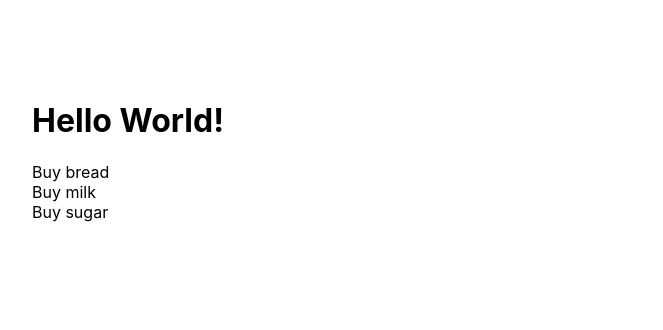
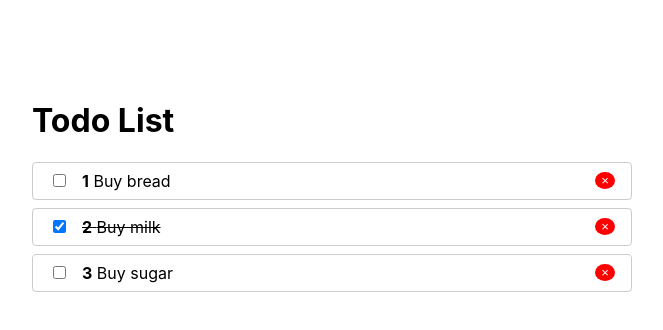
Before and after one commit to keXXpert/reactTodoList, a React (Create React App) app: page / in a window 1280 px wide. Shown: the top 330 px of the page, without its empty margins (308-971 px from the left). Built offline with nearby package versions, Linux system fonts and the light colour scheme.

Commit message:
added app state

```diff
--- a/package.json
+++ b/package.json
@@ -6,6 +6,7 @@
     "@testing-library/jest-dom": "^4.2.4",
     "@testing-library/react": "^9.3.2",
     "@testing-library/user-event": "^7.1.2",
+    "prop-types": "^15.7.2",
     "react": "^16.13.1",
     "react-dom": "^16.13.1",
     "react-scripts": "3.4.1"
--- a/src/App.js
+++ b/src/App.js
@@ -1,19 +1,28 @@
-import React from "react";
+import React, { useState } from "react";
 import myCSS from "./App.module.css";
 import TodoList from "./components/TodoList";
 
 function App() {
-  const todos=[
-    {id: 1, completed: false, text: 'Buy bread'},
-    {id: 2, completed: false, text: 'Buy milk'},
-    {id: 3, completed: false, text: 'Buy sugar'}
-  ]
+  let [todos, setTodos] = useState([
+    { id: 1, completed: false, text: "Buy bread" },
+    { id: 2, completed: true, text: "Buy milk" },
+    { id: 3, completed: false, text: "Buy sugar" },
+  ]);
+
+  const toggleCompleted = (id) => {
+    setTodos(
+      todos.map((todo) => {
+        if (todo.id === id) todo.completed = !todo.completed;
+        return todo;
+      })
+    )
+  }
 
   return (
     <>
       <div className={myCSS.wrapper}>
-        <h1>Hello World!</h1>
-        <TodoList todos={todos}/>
+        <h1>Todo List</h1>
+        <TodoList todos={todos} toggleCompleted={toggleCompleted} />
       </div>
     </>
   );
--- a/src/components/TodoItem/TodoItem.jsx
+++ b/src/components/TodoItem/TodoItem.jsx
@@ -1,6 +1,29 @@
 import React from "react";
 import myCSS from "./TodoItem.module.css";
+import PropTypes from "prop-types";
 
-export default function TodoItem (props) {
-  return <li className={myCSS.todoItem}>{props.text}</li>;
+function TodoItem({ id, text, completed, toggleCompleted }) {
+  const classes = []
+
+  if (completed) classes.push(myCSS.done)
+
+  return (
+    <li className={myCSS.todoItem}>
+      <span className={classes.join(' ')}>
+        <input type="checkbox" checked={completed} onChange={() => toggleCompleted(id)} />
+        <strong>{id}</strong>
+        &nbsp;
+        {text}
+      </span>
+      <button>&times;</button>
+    </li>
+  );
+}
+
+TodoItem.propTypes = {
+  text: PropTypes.string.isRequired,
+  completed: PropTypes.bool,
+  index: PropTypes.number,
 };
+
+export default TodoItem;
--- a/src/components/TodoItem/TodoItem.module.css
+++ b/src/components/TodoItem/TodoItem.module.css
@@ -1,3 +1,24 @@
 .todoItem {
+ display: flex;
+ justify-content: space-between;
+ align-items: center;
+ padding: .5rem 1rem;
+ border: 1px solid #ccc;
+ border-radius: 4px;
+ margin-bottom: 0.5rem;
+}
 
+.todoItem input {
+    margin-right: 1rem;
 }
+
+.todoItem button {
+ background: red;
+ border-radius: 50%;
+ color: white;
+ border: none;
+}
+
+.done {
+    text-decoration: line-through;
+}
--- a/src/components/TodoList.jsx
+++ b/src/components/TodoList.jsx
@@ -1,13 +1,23 @@
 import React from 'react'
 import myCSS from './TodoList.module.css'
 import TodoItem from './TodoItem/TodoItem'
+import PropTypes from 'prop-types'
 
-export default function TodoList ({todos}) {
+const TodoList = ({todos, toggleCompleted}) => {
     return (
         <ul className={myCSS.todoList}>
             {todos.map(({id, text, completed}) => {
-                return <TodoItem key={id+text} text={text} completed={completed}/>
+                return <TodoItem key={id+text} text={text} completed={completed}
+                id={id} toggleCompleted={toggleCompleted}/>
             })}
         </ul>
     )
 }
+
+TodoList.propTypes = {
+    todos: PropTypes.arrayOf(PropTypes.object).isRequired,
+    toggleCompleted: PropTypes.func.isRequired
+}
+
+
+export default TodoList
```
